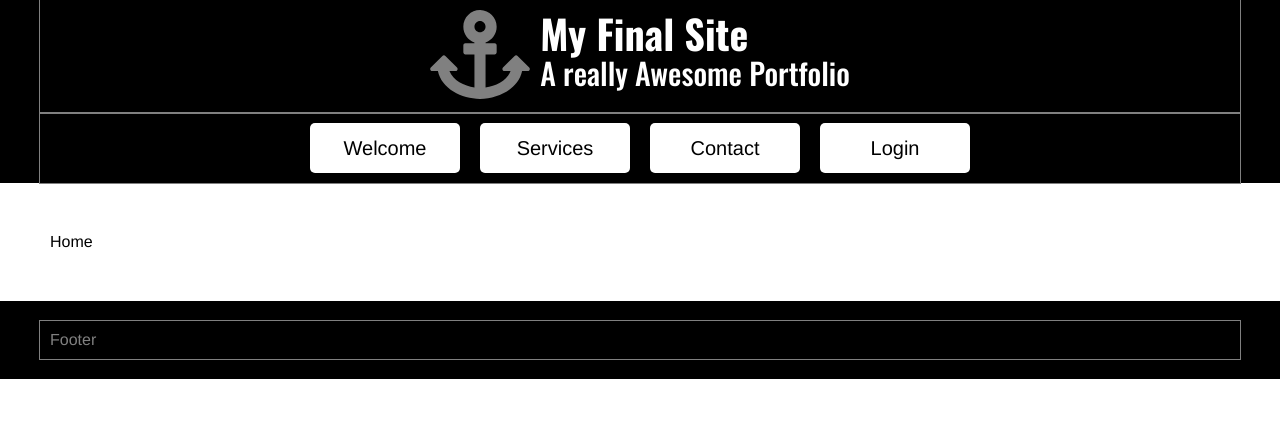
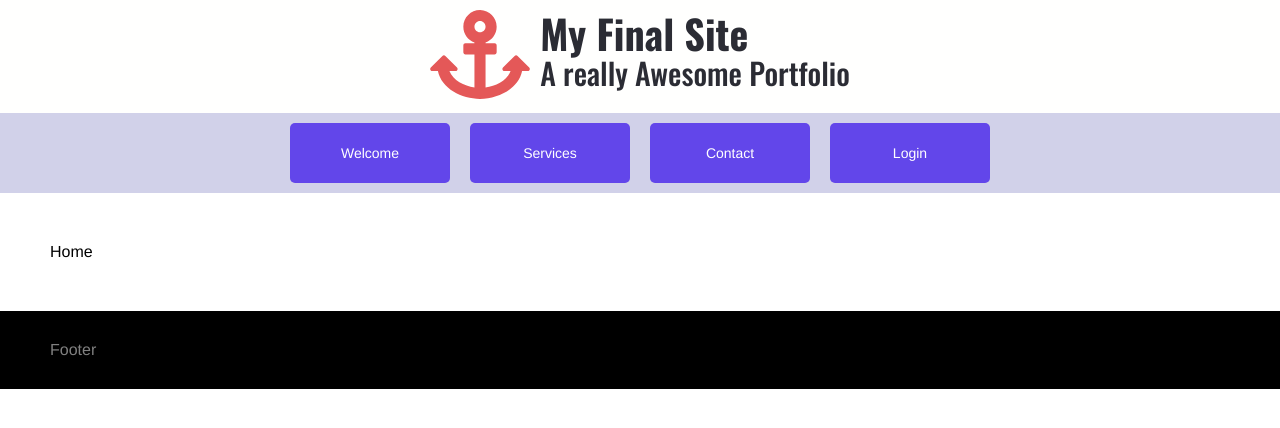
Before and after one commit to wonheeart/UCLAX-2020-Final-Project, a React (Create React App) app: page / in a window 1280 px wide. Shown: the top 428 px of the page. Built offline with nearby package versions, Linux system fonts and the light colour scheme.

Commit message:
color change to final proj

```diff
--- a/src/App/App.jsx
+++ b/src/App/App.jsx
@@ -25,7 +25,7 @@ const AppStyled = styled.div`
         max-width: 1200px;
         margin: auto;
 
-        outline: solid gray 1px;
+        outline: solid gray 0px;
         padding: 10px;
     }
 `;
--- a/src/App/Header.jsx
+++ b/src/App/Header.jsx
@@ -26,7 +26,7 @@ const Header = () => {
 export default Header;
 
 const HeaderStyled = styled.header`
-    background-color: black;
+    background-color: #fffffe;
     font-size: 30px;
 
 .row-container {
@@ -34,7 +34,7 @@ const HeaderStyled = styled.header`
     justify-content: center;
     }
     .logo {
-        color: gray;
+        color: #e45858;
         margin-right: 10px;
 
         svg {
@@ -46,12 +46,12 @@ const HeaderStyled = styled.header`
         h2 {
             font-size: 40px;
             margin: 0px;
-            color: white;
+            color: #2b2c34;
         }
         h3 {
             font-size: 30px;
             margin: 0px;
-            color: white;
+            color: #2b2c34;
         }
     }
 `;
--- a/src/App/Nav.jsx
+++ b/src/App/Nav.jsx
@@ -17,7 +17,7 @@ const Nav = () => {
 export default Nav;
 
 const NavStyled = styled.nav`
-    background-color: black;
+    background-color: #d1d1e9;
     color: white;
 
     text-align: center;
@@ -26,20 +26,20 @@ const NavStyled = styled.nav`
         display: inline-block;
 
         text-align: center;
-        line-height: 50px;
-        font-size: 20px;
-        background-color: white;
-        color: black;
+        line-height: 60px;
+        font-size: 14px;
+        background-color: #6246ea;
+        color: white;
 
         text-decoration: none;
 
-        width: 150px;
+        width: 160px;
         margin-right: 10px;
         margin-left: 10px;
         border-radius: 5px;
 
         &:hover {
-            background-color: gray;
+            background-color: #3d2e88;
         }
     }
 `;
```
